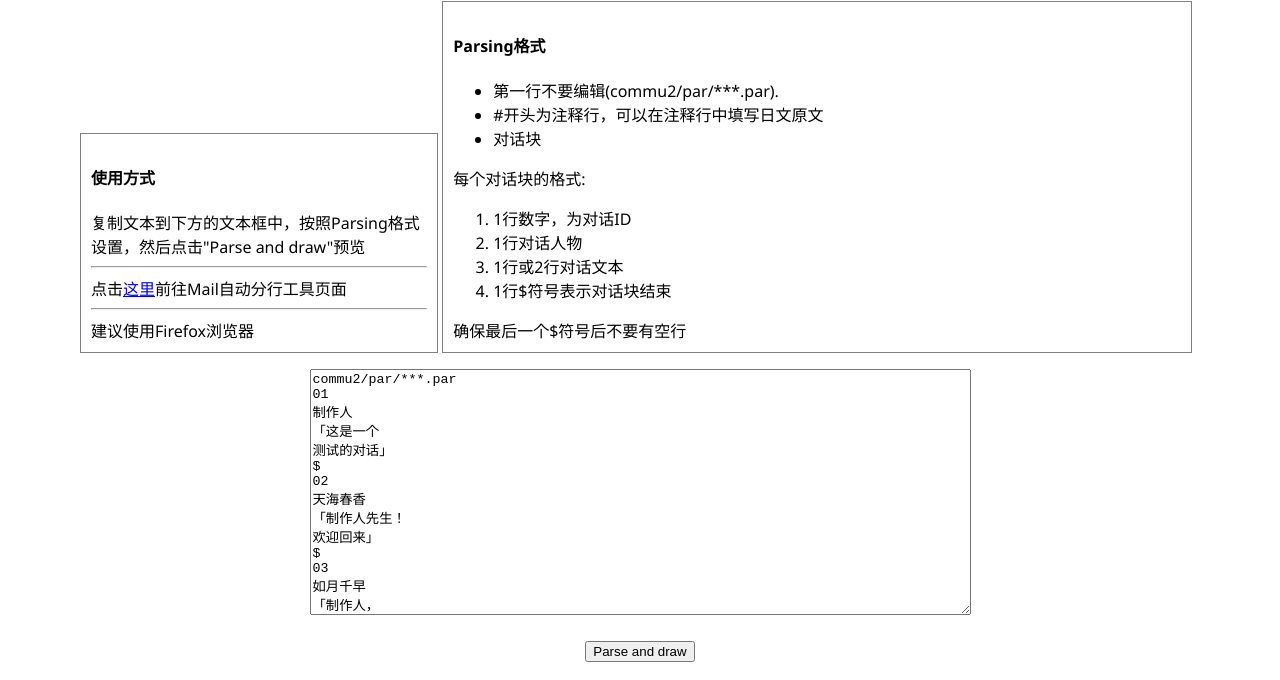
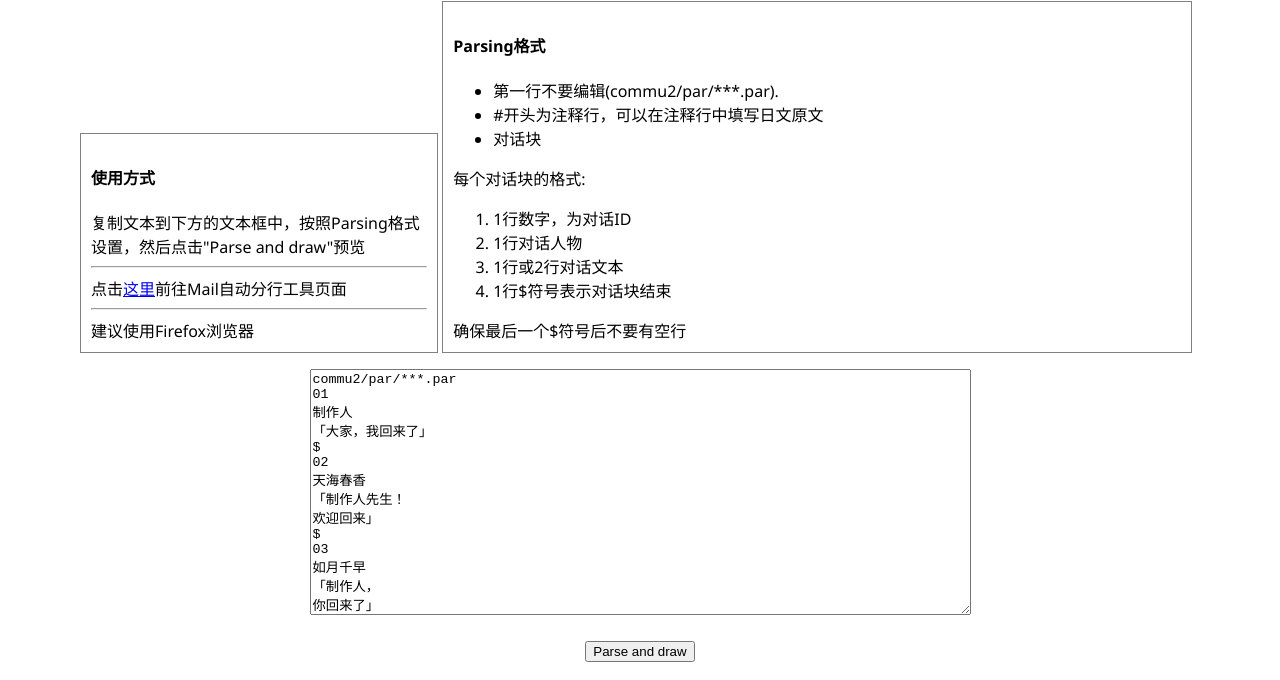
Before and after one commit to IMASOFA-TL/text-display, a plain HTML site: page index.html in a window 1280 px wide. Shown: the part 88-768 px from the top of the page. Drawn offline with Linux system fonts and the light colour scheme.

Commit message:
change example text

```diff
--- a/index.html
+++ b/index.html
@@ -38,8 +38,7 @@
 commu2/par/***.par
 01
 制作人
-「这是一个
-测试的对话」
+「大家，我回来了」
 $
 02
 天海春香
```
